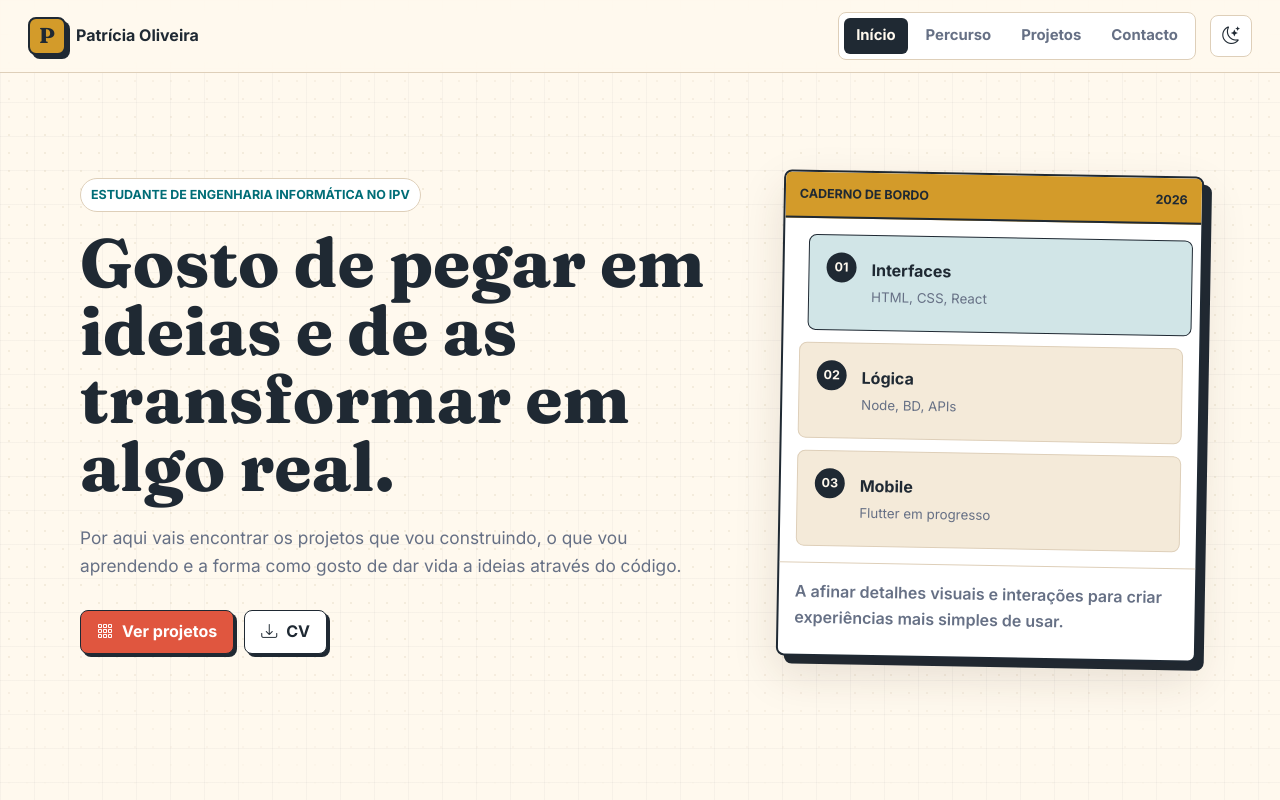
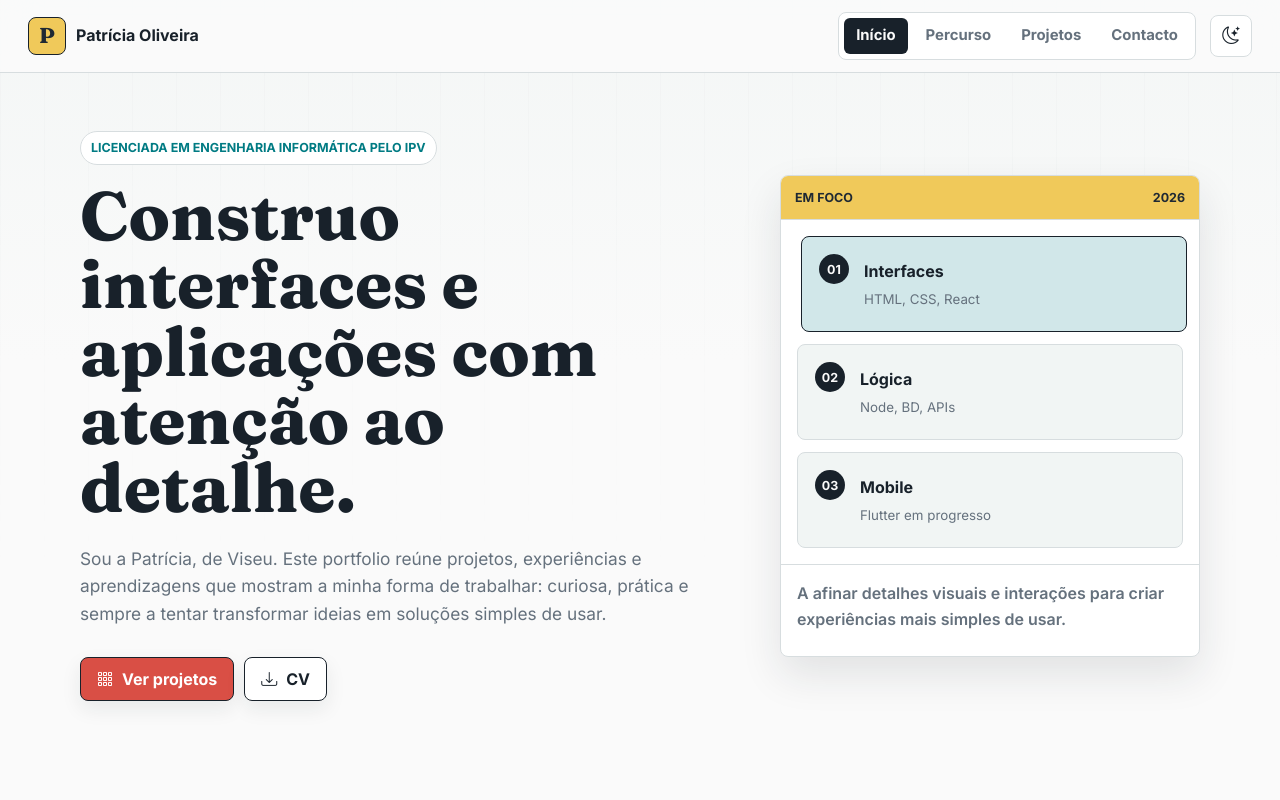
Before and after one commit to xTixa/profile-portfolio, a plain HTML site: page index.html in a window 1280 px wide. Shown: the top 800 px of the page. Drawn offline with nearby package versions, Linux system fonts and the light colour scheme.

```diff
--- a/index.html
+++ b/index.html
@@ -6,13 +6,13 @@
     <title>Patrícia Oliveira | Portfolio</title>
     <meta
       name="description"
-      content="Portfolio de Patrícia Oliveira, estudante de Engenharia Informática no IPV. Projetos, percurso, tecnologias e contacto."
+      content="Portfolio de Patrícia Oliveira, licenciada em Engenharia Informática pelo IPV. Projetos, percurso, tecnologias e contacto."
     />
     <meta property="og:type" content="website" />
     <meta property="og:title" content="Patrícia Oliveira | Portfolio" />
     <meta
       property="og:description"
-      content="Projetos de uma estudante de Engenharia Informática: frontend, fullstack, mobile e aprendizagem continua."
+      content="Projetos de uma licenciada em Engenharia Informática: frontend, fullstack, mobile e aprendizagem contínua."
     />
     <meta name="twitter:card" content="summary" />
     <link
@@ -80,12 +80,12 @@
     <main id="conteudo">
       <section id="home" class="hero section">
         <div class="hero-copy">
-          <p class="kicker">Estudante de Engenharia Informática no IPV</p>
+          <p class="kicker">Licenciada em Engenharia Informática pelo IPV</p>
           <h1>
-            Gosto de pegar em ideias e de as transformar em algo real.
+            Construo interfaces e aplicações com atenção ao detalhe.
           </h1>
           <p class="hero-text">
-            Por aqui vais encontrar os projetos que vou construindo, o que vou aprendendo e a forma como gosto de dar vida a ideias através do código.
+            Sou a Patrícia, de Viseu. Este portfolio reúne projetos, experiências e aprendizagens que mostram a minha forma de trabalhar: curiosa, prática e sempre a tentar transformar ideias em soluções simples de usar.
           </p>
           <div class="hero-actions" aria-label="Ações principais">
             <a class="button primary" href="#projetos"
@@ -99,7 +99,7 @@
 
         <div class="workspace" aria-label="Resumo visual do portfolio">
           <div class="workspace-header">
-            <span>caderno de bordo</span>
+            <span>em foco</span>
             <span>2026</span>
           </div>
           <div class="workspace-grid">
@@ -126,19 +126,18 @@
       <section id="percurso" class="section path-section">
         <div class="section-heading">
           <p class="kicker">Percurso</p>
-          <h2>Uma base técnica em crescimento</h2>
+          <h2>Da curiosidade à construção de software</h2>
         </div>
         <div class="path-layout">
           <div class="bio-panel">
-                <p>Olá! Sou a Patrícia, tenho 24 anos e sou de Viseu. O bichinho pela tecnologia já vinha de trás, mas a paixão a sério começou quando entrei para o Curso Profissional Técnico de Gestão e Programação de Sistemas Informáticos. Depois passei pelo CTeSP em Redes e Sistemas Informáticos no IPV (concluído em 2023) e, agora, continuo a minha viagem na Licenciatura em Engenharia Informática.</p>
-                <p>Nesta fase, o meu objetivo é consolidar o que sei, escrever código mais limpo e ganhar tração em projetos do início ao fim.</p>
+            <p>Olá! Sou a Patrícia, tenho 24 anos e sou de Viseu. A tecnologia entrou cedo no meu percurso, primeiro pelo Curso Profissional Técnico de Gestão e Programação de Sistemas Informáticos, depois pelo CTeSP em Redes e Sistemas Informáticos no IPV, concluído em 2023.</p>
+            <p>Mais recentemente concluí a Licenciatura em Engenharia Informática. Neste momento quero aplicar essa base em projetos reais, escrever código mais limpo e continuar a crescer em desenvolvimento web, aplicações e experiências digitais bem pensadas.</p>
           </div>
           <ol class="timeline">
             <li><span>Antes</span><strong>Técnico GPSI</strong><p>Onde tudo começou e tive o primeiro contacto real com a programação e os sistemas.</p></li>
             <li><span>2023</span><strong>CTeSP em Redes e Sistemas Informáticos</strong><p>A base sólida em redes, bases de dados, infraestruturas e web.</p></li>
-                <li><span>Agora</span><strong>Licenciatura em Engenharia Informática</strong><p>Foco na construção e desenvolvimento de aplicações, qualidade de software, interfaces e arquitetura.</p></li>
+            <li><span>2026</span><strong>Licenciatura em Engenharia Informática</strong><p>Foco na construção e desenvolvimento de aplicações, qualidade de software, interfaces e arquitetura.</p></li>
           </ol>
-            </div>
         </div>
         <div class="toolbox" aria-label="Tecnologias">
           <span>HTML</span><span>CSS</span><span>JavaScript</span
@@ -217,7 +216,7 @@
 
     <footer class="footer">
       <span>Patrícia Oliveira</span>
-      <span>Portfolio em evolução continua</span>
+      <span>Portfolio em evolução contínua</span>
     </footer>
   </body>
 </html>
--- a/script.js
+++ b/script.js
@@ -88,7 +88,15 @@
     icon: "bi-wallet2",
     title: "WalletWise",
     desc: "Plataforma de gestão financeira pessoal com dashboards, orçamentos, objetivos de poupança e despesas recorrentes.",
-    tags: ["React", "Vite", "Tailwind", "Node.js", "Express", "PostgreSQL", "Prisma"],
+    tags: [
+      "React",
+      "Vite",
+      "Tailwind",
+      "Node.js",
+      "Express",
+      "PostgreSQL",
+      "Prisma",
+    ],
     links: [
       {
         href: "https://github.com/xTixa/wallet-wise",
@@ -102,6 +110,7 @@
       },
     ],
     cat: "fullstack",
+    thumb: "img/wallet.png",
     status: "Em Desenvolvimento",
   },
 ];
@@ -121,7 +130,8 @@
 function renderProjects() {
   const query = state.query.trim().toLowerCase();
   const filtered = projects.filter((project) => {
-    const categoryMatch = state.filter === "all" || project.cat === state.filter;
+    const categoryMatch =
+      state.filter === "all" || project.cat === state.filter;
     const searchable = [project.title, project.desc, ...project.tags]
       .join(" ")
       .toLowerCase();
@@ -229,7 +239,10 @@
       navPanel
         .querySelectorAll("a")
         .forEach((link) =>
-          link.classList.toggle("active", link.getAttribute("href") === current),
+          link.classList.toggle(
+            "active",
+            link.getAttribute("href") === current,
+          ),
         );
     });
   },
--- a/style.css
+++ b/style.css
@@ -1,16 +1,16 @@
 :root {
-  --bg: #fff9ee;
+  --bg: #fafafa;
   --surface: #ffffff;
-  --surface-2: #f4ead9;
-  --text: #1f2933;
-  --muted: #667085;
-  --border: #decfb9;
-  --ink: #1f2933;
-  --accent: #e0563f;
-  --accent-2: #006d77;
-  --accent-3: #5a7d3b;
-  --accent-4: #d39b2a;
-  --shadow: 0 18px 45px rgba(58, 42, 20, 0.13);
+  --surface-2: #f1f5f4;
+  --text: #18212a;
+  --muted: #65717d;
+  --border: #d7dddf;
+  --ink: #18212a;
+  --accent: #d94f45;
+  --accent-2: #007b83;
+  --accent-3: #5f7f3d;
+  --accent-4: #f0c95a;
+  --shadow: 0 18px 42px rgba(24, 33, 42, 0.11);
   --radius: 8px;
   --font-display: "Fraunces", Georgia, serif;
   --font-body: "Inter", system-ui, -apple-system, BlinkMacSystemFont, "Segoe UI", sans-serif;
@@ -45,8 +45,7 @@
 
 body {
   min-height: 100vh;
-  background: linear-gradient(90deg, rgba(31, 41, 51, 0.035) 1px, transparent 1px), linear-gradient(rgba(31, 41, 51, 0.035) 1px, transparent 1px), var(--bg);
-  background-size: 34px 34px;
+  background: linear-gradient(180deg, color-mix(in srgb, var(--surface-2), transparent 28%), transparent 360px), var(--bg);
   color: var(--text);
   font-family: var(--font-body);
   font-size: 16px;
@@ -59,10 +58,10 @@
   position: fixed;
   inset: 0;
   pointer-events: none;
-  background-image: radial-gradient(var(--border) 1px, transparent 1px);
-  background-size: 18px 18px;
-  mask-image: linear-gradient(to bottom, transparent, #000 16%, #000 82%, transparent);
-  opacity: 0.32;
+  background-image: linear-gradient(90deg, color-mix(in srgb, var(--border), transparent 45%) 1px, transparent 1px);
+  background-size: 44px 44px;
+  mask-image: linear-gradient(to bottom, #000, transparent 72%);
+  opacity: 0.22;
   z-index: -1;
 }
 
@@ -131,7 +130,7 @@
   gap: 14px;
   padding: 12px 28px;
   border-bottom: 1px solid var(--border);
-  background: color-mix(in srgb, var(--bg), transparent 10%);
+  background: color-mix(in srgb, var(--bg), transparent 8%);
   backdrop-filter: blur(16px);
 }
 
@@ -150,13 +149,13 @@
   height: 38px;
   display: grid;
   place-items: center;
-  border: 2px solid var(--ink);
+  border: 1px solid var(--ink);
   border-radius: var(--radius);
   background: var(--accent-4);
   color: #1f2933;
   font-family: var(--font-display);
   font-size: 1.35rem;
-  box-shadow: 4px 4px 0 var(--ink);
+  box-shadow: none;
 }
 
 .nav-panel {
@@ -277,13 +276,13 @@
   color: var(--text);
   font-weight: 800;
   text-decoration: none;
-  box-shadow: 3px 3px 0 var(--ink);
+  box-shadow: 0 8px 20px rgba(24, 33, 42, 0.08);
   transition: transform 160ms ease, box-shadow 160ms ease, background 160ms ease;
 }
 
 .button:hover {
-  transform: translate(2px, 2px);
-  box-shadow: 1px 1px 0 var(--ink);
+  transform: translateY(-2px);
+  box-shadow: 0 12px 26px rgba(24, 33, 42, 0.12);
 }
 
 .button.primary {
@@ -292,19 +291,18 @@
 }
 
 .workspace {
-  border: 2px solid var(--ink);
+  border: 1px solid var(--border);
   border-radius: var(--radius);
   background: var(--surface);
-  box-shadow: var(--shadow), 8px 8px 0 var(--ink);
+  box-shadow: var(--shadow);
   overflow: hidden;
-  transform: rotate(1deg);
 }
 
 .workspace-header {
   display: flex;
   justify-content: space-between;
   gap: 12px;
-  border-bottom: 2px solid var(--ink);
+  border-bottom: 1px solid var(--border);
   padding: 12px 14px;
   background: var(--accent-4);
   color: #1f2933;
@@ -336,7 +334,7 @@
 
 .note:hover,
 .note.active {
-  transform: translateX(8px);
+  transform: translateX(4px);
   border-color: var(--ink);
   background: color-mix(in srgb, var(--accent-2), var(--surface) 82%);
 }
@@ -420,7 +418,7 @@
   place-items: center;
   border-radius: 50%;
   background: var(--surface);
-  border: 2px solid var(--ink);
+  border: 1px solid var(--border);
   color: var(--accent);
   font-weight: 900;
 }
@@ -530,7 +528,7 @@
 }
 
 .project-card:hover {
-  transform: translateY(-5px);
+  transform: translateY(-4px);
   border-color: var(--ink);
   box-shadow: var(--shadow);
 }
```
Also changed, not shown: img/wallet.png (added). Lines whose indentation alone changed are shown as unchanged.
